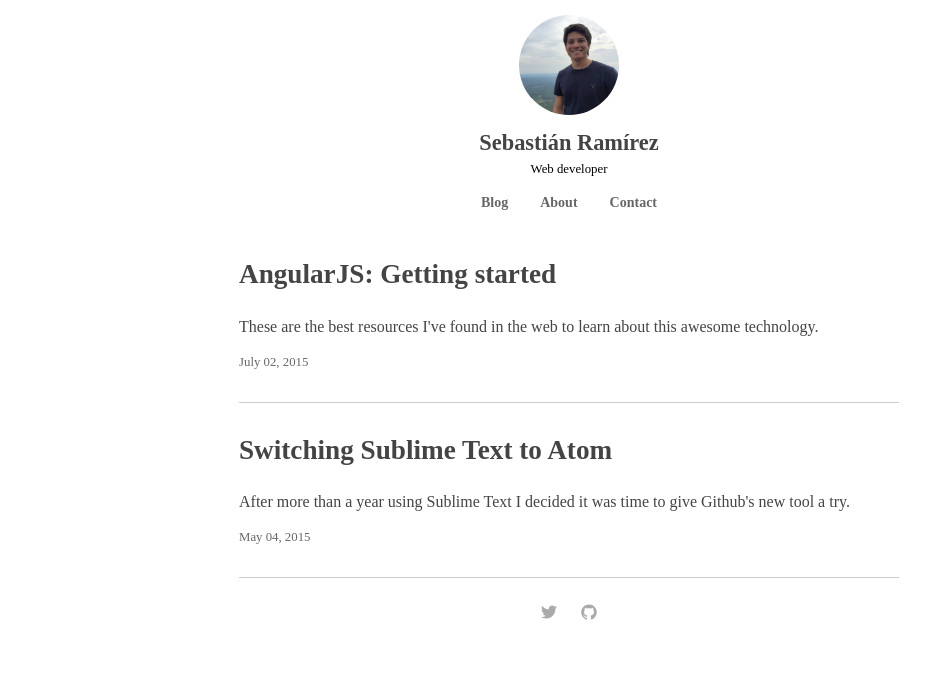
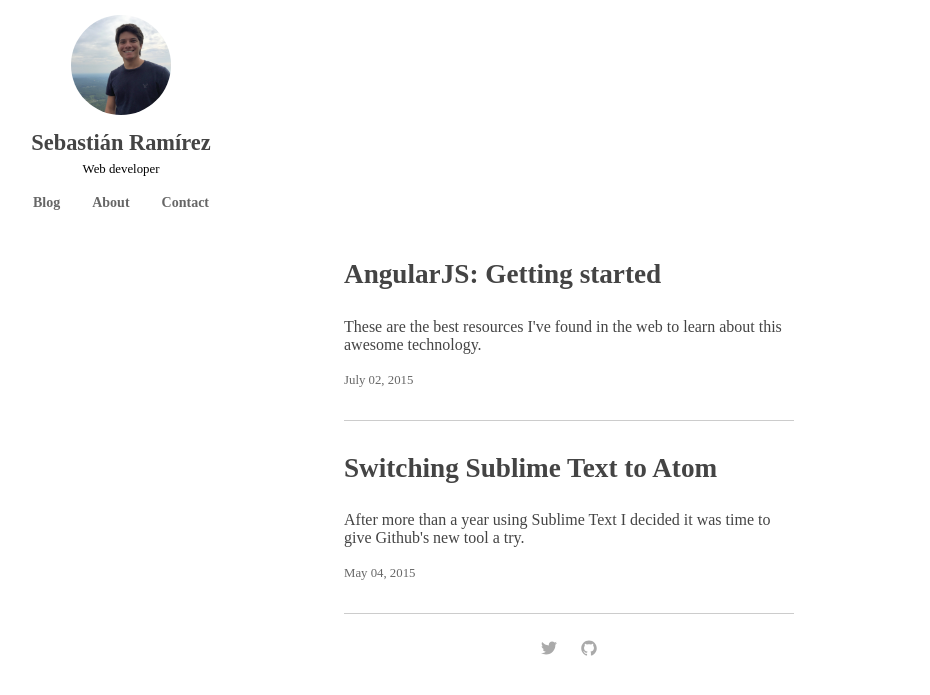
Before and after one commit to s-ramirez/s-ramirez.github.io, a Jekyll site: the page built from index.html, in a window 1280 px wide. Shown: the top 695 px of the page, without its empty margins (71-1001 px from the left). Built offline with Jekyll 4.4.1, drawn with Linux system fonts in a browser that asks for light colours; some web fonts are replaced; the list of posts is cut into pages by our own code.

Commit message:
Adding media queries for desktop version

```diff
--- a/css/styles.scss
+++ b/css/styles.scss
@@ -76,3 +76,19 @@
     padding: 10px;
   }
 }
+
+/* Responsiveness */
+@media (min-width: 992px) {
+    .content {
+        width: 70%;
+
+    }
+    .sidebar {
+        width: 30%;
+        .sidebar-image {
+            height: 100px;
+            width: 100px;
+            margin: 15px auto;
+        }
+    }
+}
```
